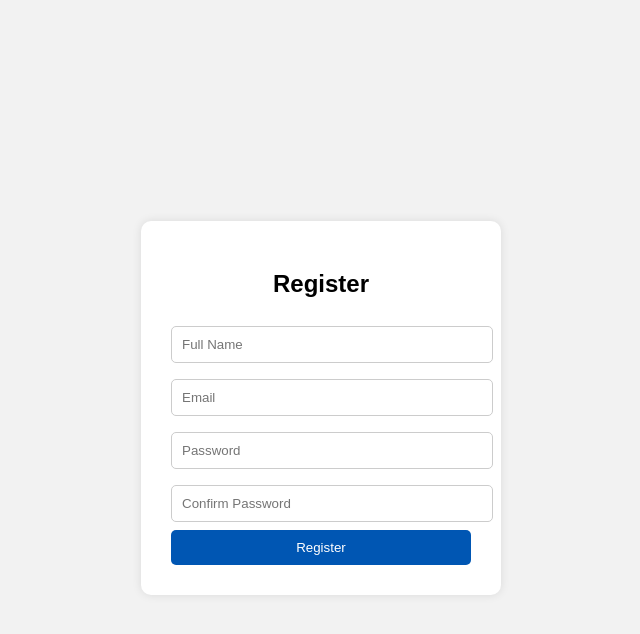
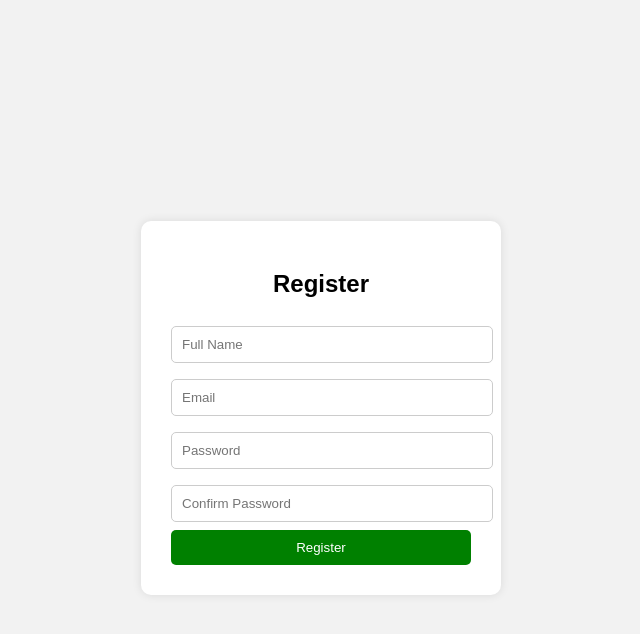
Before and after one commit to 09sanket/registerpage, a plain HTML site: page index.html in a window 1280 px wide. In both pictures the pointer is over the button "Register". Shown: the whole page, without its empty margins (319-959 px from the left). Drawn offline with Linux system fonts and the light colour scheme.

Commit message:
button color changed

```diff
--- a/index.html
+++ b/index.html
@@ -41,7 +41,7 @@
       cursor: pointer;
     }
     .register-box button:hover {
-      background: #0056b3;
+      background: green;
     }
   </style>
 </head>
```
